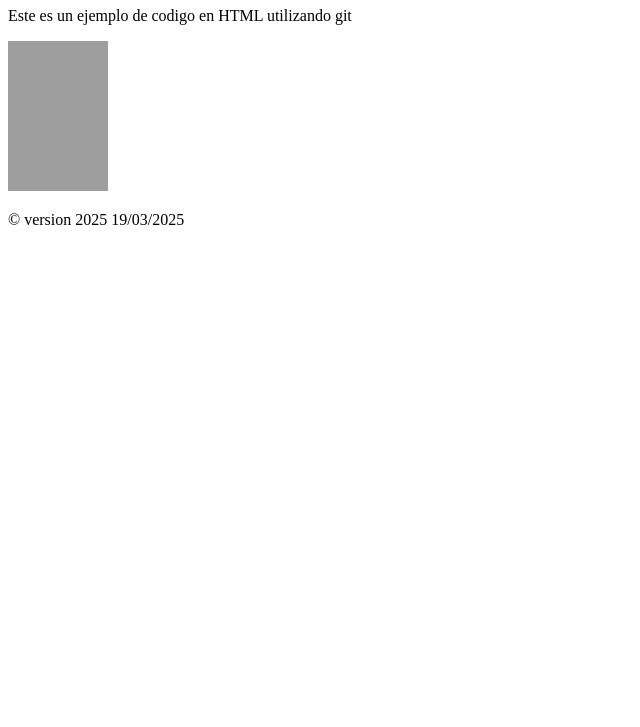
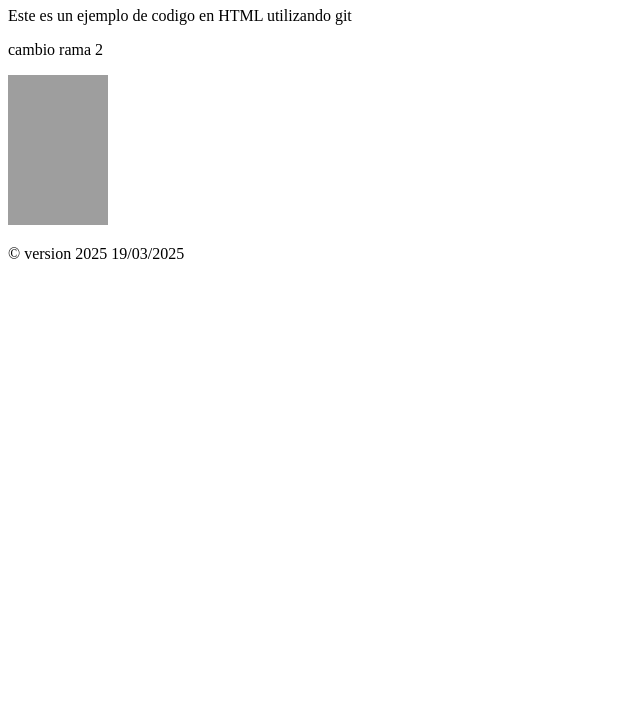
Before and after one commit to mateousug/control-versiones-demo, a plain HTML site: page index.html in a window 1280 px wide. Shown: the part 73-800 px from the top of the page, without its empty margins (0-640 px from the left). Drawn offline with Linux system fonts and the light colour scheme; grey boxes are pictures that could not be loaded.

Commit message:
cambio hecho en la segunda rama

```diff
--- a/index.html
+++ b/index.html
@@ -15,6 +15,9 @@
         <p>
             Este es un ejemplo de codigo en HTML utilizando git
         </p>
+        <p>
+            cambio rama 2
+        </p>
     </main>
     <aside>
         <img src="https://static.wikia.nocookie.net/random/images/5/59/Milly.png/revision/latest/scale-to-width-down/900?cb=20240930164608&path-prefix=es" alt="Silly cat image" height="150" width="100">
```
